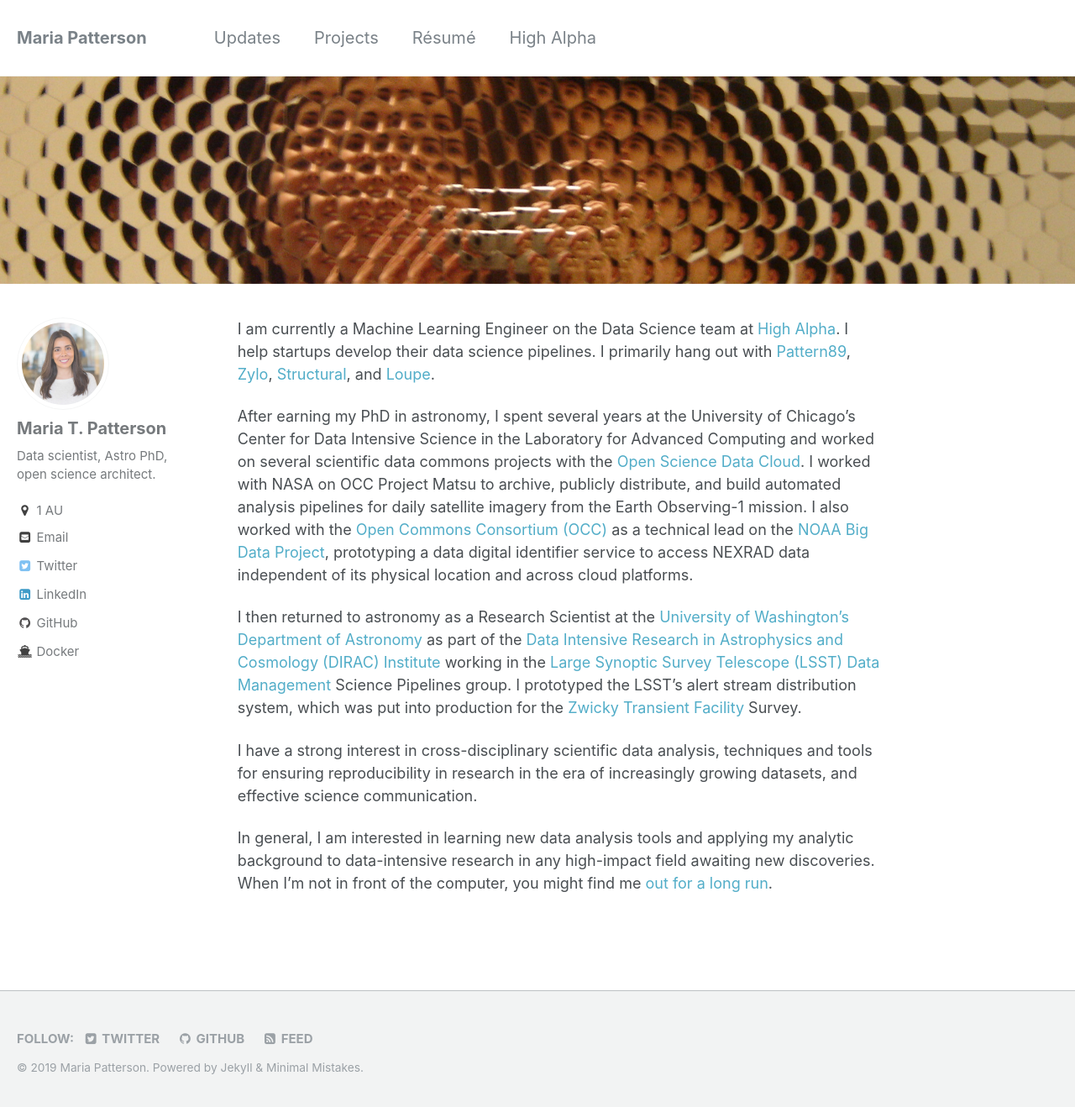
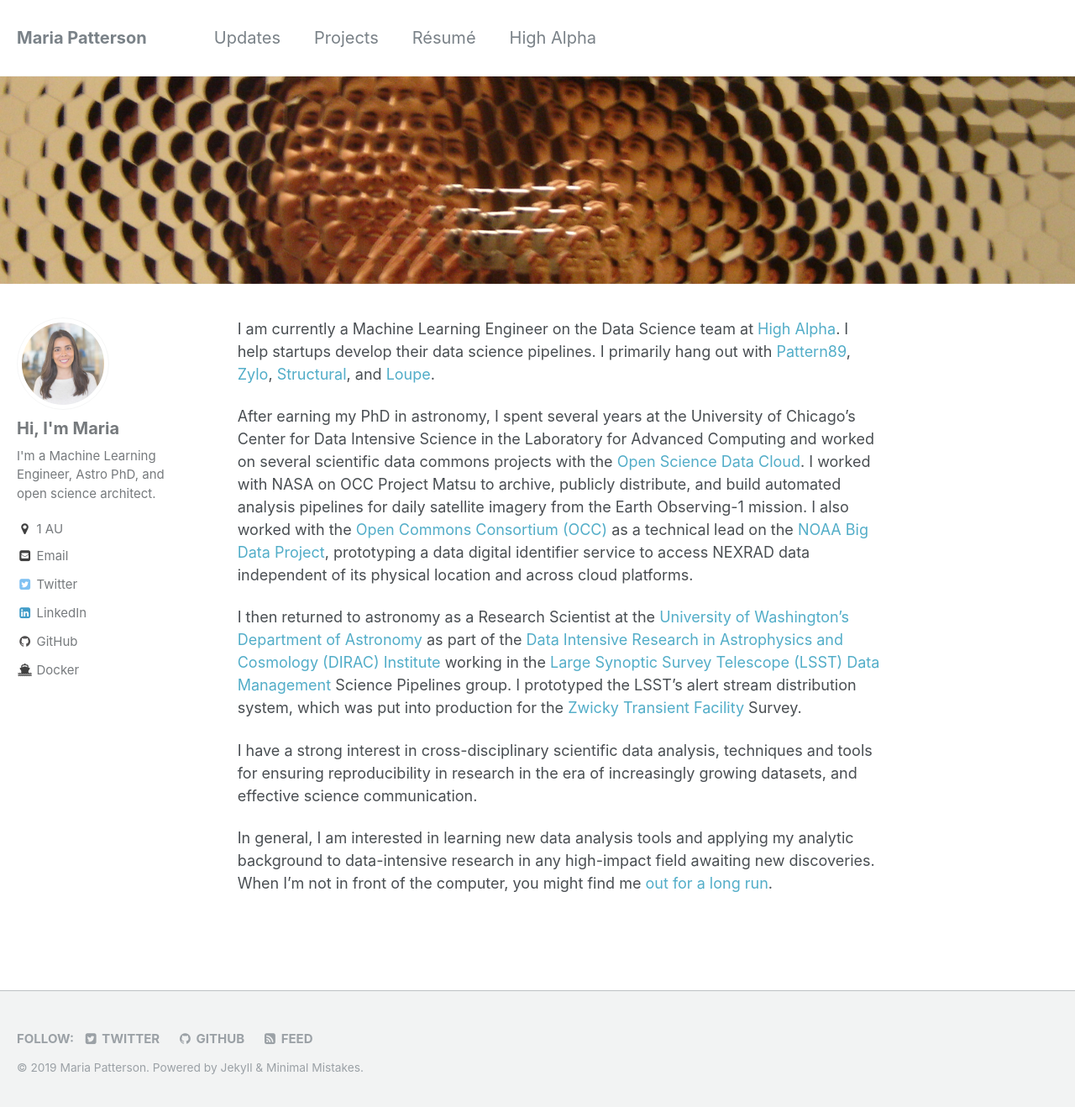
Before and after one commit to mtpatter/mtpatter.github.io, a Jekyll site: the page built from _pages/home.md, in a window 1280 px wide and 1322 px high. Shown: the top 1318 px of the window at 84% size. Built offline with Jekyll 4.4.1, drawn with Linux system fonts in a browser that asks for light colours.

Commit message:
Change intro.

```diff
--- a/_config.yml
+++ b/_config.yml
@@ -77,9 +77,9 @@ analytics:
 
 # Site Author
 author:
-  name             : "Maria T. Patterson"
+  name             : "Hi, I'm Maria"
   avatar           : "/assets/images/bio-photo.jpg"
-  bio              : "Data scientist, Astro PhD, open science architect."
+  bio              : "I'm a Machine Learning Engineer, Astro PhD, and open science architect."
   location         : "1 AU"
   email            : mtpatter@uchicago.edu
   uri              :
```
